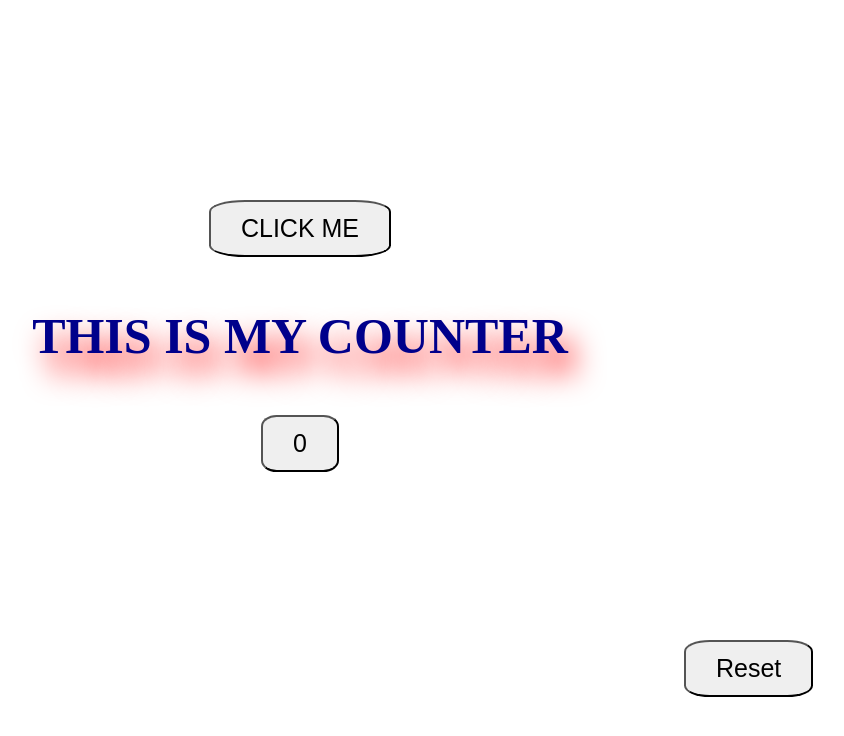
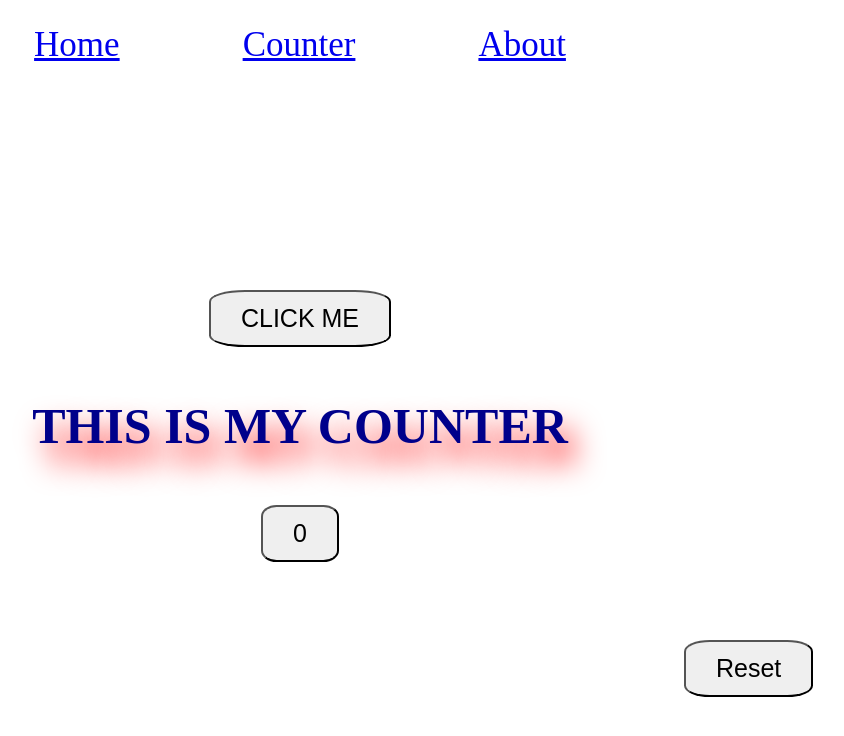
Before and after one commit to abdulmoiz65/React, a React (Create React App) app in the folder firstapplication/: page /counter in a window 1280 px wide. Shown: the top 736 px of the page, without its empty margins (340-1184 px from the left). Built offline with nearby package versions, Linux system fonts and the light colour scheme.

Commit message:
Docker Added

```diff
--- a/firstapplication/src/App.jsx
+++ b/firstapplication/src/App.jsx
@@ -17,8 +17,8 @@ function App() {
 
         <Route path="" element = {<Header />} />
         <Route path="/Home" element = { <><Header /><Home /></>} />
-        <Route path="/about" element = {<About />} />
-        <Route path="/counter" element = {<Counter />} />
+        <Route path="/about" element = {<> <Header /> <About /> </> } />
+        <Route path="/counter" element = {<><Header /> <Counter /> </> } />
         <Route path="*" element={<Error />} />
 
         </Routes>
--- a/firstapplication/src/Components/counter.jsx
+++ b/firstapplication/src/Components/counter.jsx
@@ -16,10 +16,10 @@ function moveTo() {
 let count =  0 ;
 
 const [currentState , UpdatedState] = useState(count);
-useEffect(()=>{
-    if(currentState!==0){
-    window.alert(" you are clicking");}
-});
+// useEffect(()=>{
+//     if(currentState!==0){
+//     window.alert(" you are clicking");}
+// });
 
 const clickit = () =>{
 
```
Also changed, not shown: 1 other file (tests, documents, lock files or other folders).
